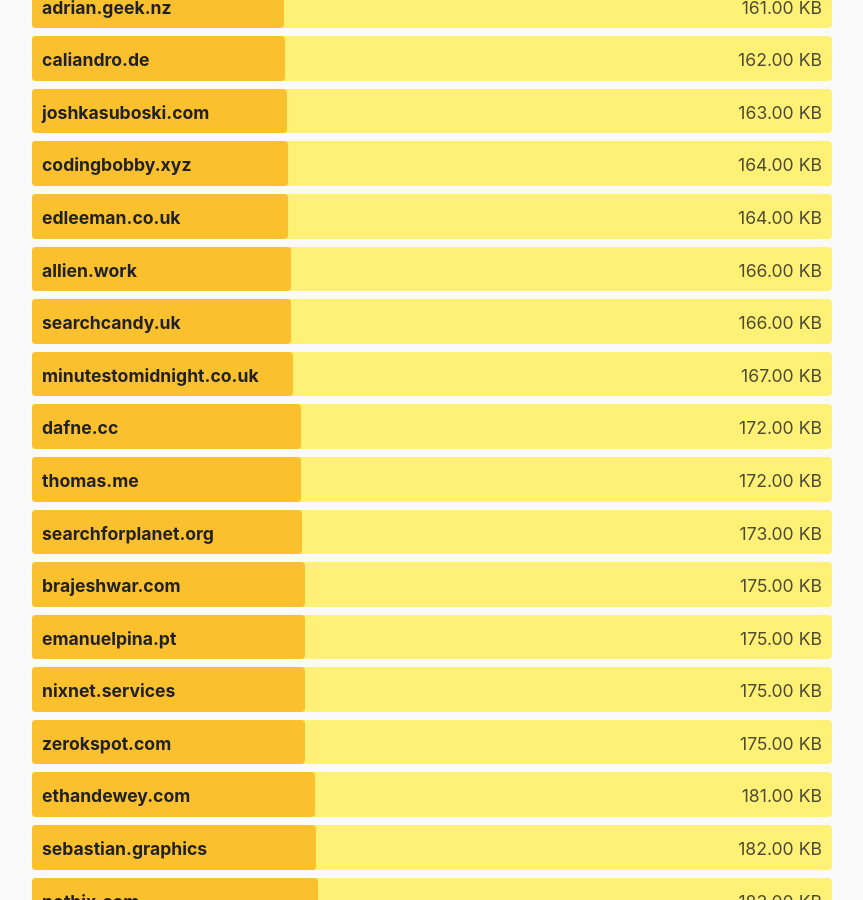
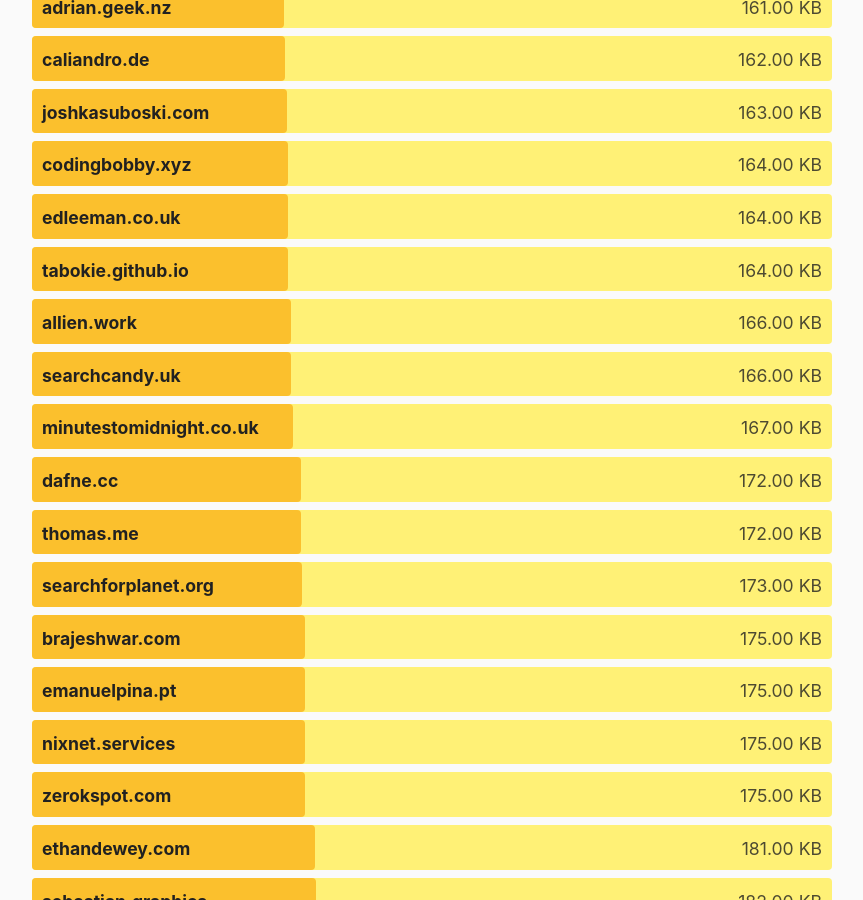
Before and after one commit to kevquirk/512kb.club, a Jekyll site: the page built from index.md, in a window 1280 px wide and 900 px high, scrolled down 14218 px. Shown: the whole window, without its empty margins (208-1071 px from the left). Built offline with Jekyll 4.4.1, drawn with Linux system fonts in a browser that asks for light colours.

Commit message:
Add tabokie.github.io

```diff
--- a/_data/sites.yml
+++ b/_data/sites.yml
@@ -1538,6 +1538,11 @@
   size: 0.9
   last_checked: 2021-12-19
 
+- domain: tabokie.github.io
+  url: https://tabokie.github.io/
+  size: 164
+  last_checked: 2022-01-30
+
 - domain: tanami.org
   url: https://tanami.org/
   size: 32.7
```
